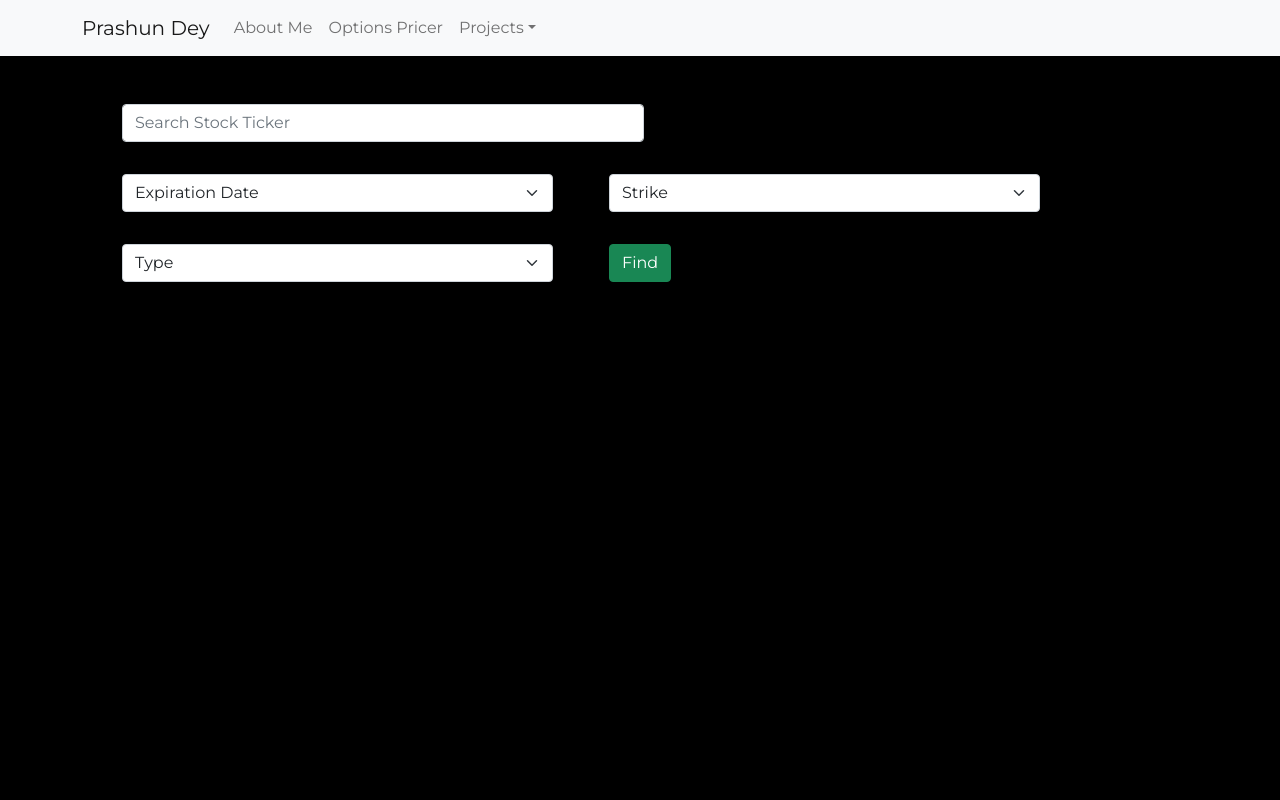
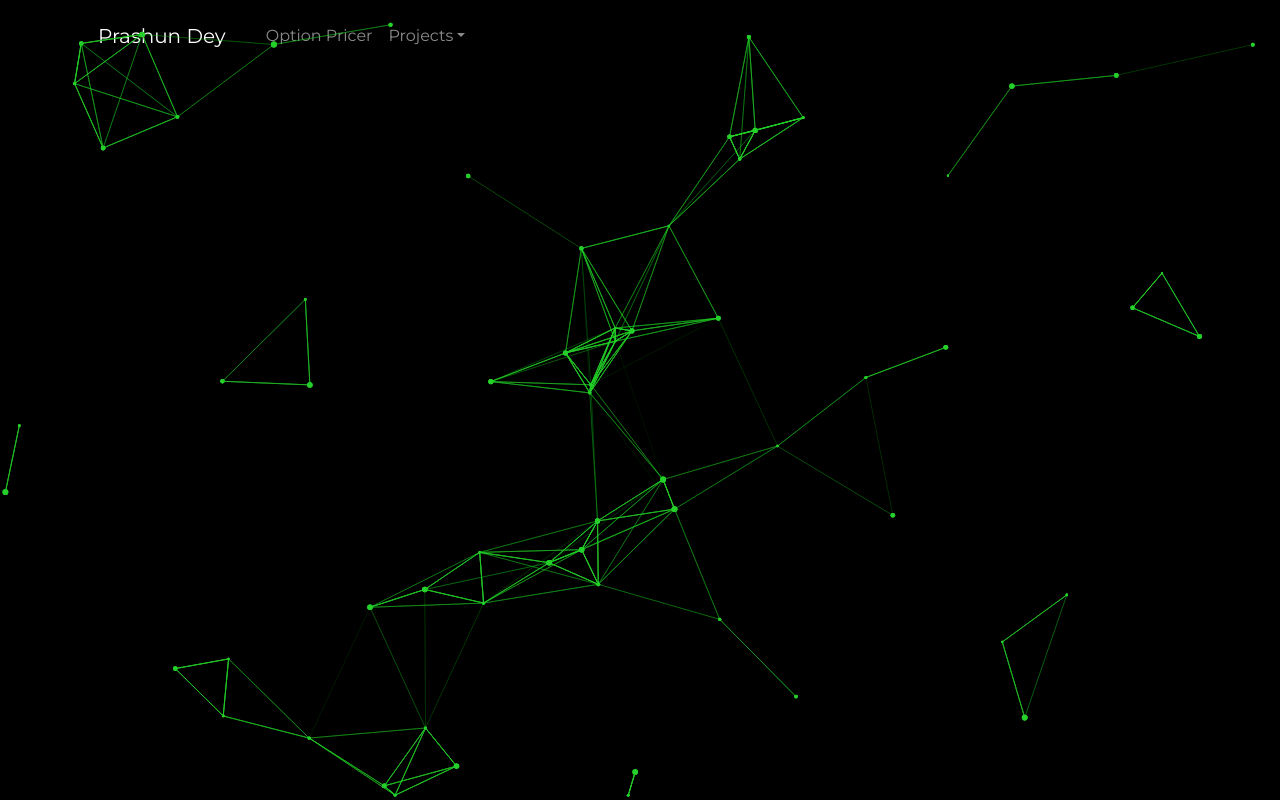
Before and after one commit to prashundey/options-app, a React (Create React App) app: page / in a window 1280 px wide. Built offline with nearby package versions, Linux system fonts and the light colour scheme.

Commit message:
Fixed: Contract ticker state bug

```diff
--- a/package.json
+++ b/package.json
@@ -15,10 +15,13 @@
     "axios": "^0.21.4",
     "bootstrap": "^5.1.1",
     "formik": "^2.2.9",
+    "particles.js": "^2.0.0",
     "react": "^17.0.2",
     "react-bootstrap": "^2.0.0-rc.0",
     "react-dom": "^17.0.2",
+    "react-router-dom": "^5.3.0",
     "react-scripts": "^4.0.3",
+    "react-tsparticles": "^1.35.2",
     "typescript": "^4.4.3",
     "web-vitals": "^1.1.2"
   },
--- /dev/null
+++ b/src/components/main/HeaderComponent.css
@@ -0,0 +1,8 @@
+.myNav {
+    background-color: black;
+}
+
+.nav-link {
+    color: white;
+    size: 2rem;
+}
--- a/src/components/main/HeaderComponent.tsx
+++ b/src/components/main/HeaderComponent.tsx
@@ -1,22 +1,28 @@
 import React from "react";
 import { Container, Nav, Navbar, NavDropdown } from "react-bootstrap";
+import { Link } from "react-router-dom";
+import './HeaderComponent.css'
 
 export class HeaderComponent extends React.Component {
     render() {
         return (
             <div>
-                <Navbar bg="light" variant="light" expand="lg">
+                <Navbar className="myNav" variant="dark" expand="lg" >
                     <Container>
-                        <Navbar.Brand href="#home">Prashun Dey</Navbar.Brand>
+                        <Navbar.Brand>
+                            <Link className="nav-link" to="/">Prashun Dey</Link>
+                        </Navbar.Brand>
                         <Navbar.Toggle aria-controls="basic-navbar-nav" />
                         <Navbar.Collapse id="basic-navbar-nav">
                             <Nav className="me-auto">
-                                <Nav.Link href="#home">About Me</Nav.Link>
-                                <Nav.Link href="#link">Options Pricer</Nav.Link>
+                                <Link className="nav-link" to="/options-pricer">Option Pricer</Link>
                                 <NavDropdown title="Projects" id="basic-nav-dropdown">
-                                    <NavDropdown.Item href="#action/3.1">Option Pricer</NavDropdown.Item>
-                                    <NavDropdown.Item href="#action/3.2">GH 1</NavDropdown.Item>
-                                    <NavDropdown.Item href="#action/3.3">GH 2</NavDropdown.Item>
+                                    <NavDropdown.Item href="#action/3.1">
+                                        Option Pricer
+                                     </NavDropdown.Item>
+
+                                    <NavDropdown.Item href="#action/3.2">GH1</NavDropdown.Item>
+                                    <NavDropdown.Item href="#action/3.3">GH2</NavDropdown.Item>
                                     <NavDropdown.Divider />
                                     <NavDropdown.Item href="#action/3.4">Github Profile</NavDropdown.Item>
                                 </NavDropdown>
--- a/src/components/main/MyApp.tsx
+++ b/src/components/main/MyApp.tsx
@@ -1,13 +1,18 @@
 import React from "react";
+import { BrowserRouter, Route } from "react-router-dom";
 import { StockOptionsApp } from "../options/StockOptionsApp";
+import { PersonalApp } from "../personal/PersonalApp";
 import { HeaderComponent } from "./HeaderComponent";
 
 export class MyApp extends React.Component {
-    render() : JSX.Element {
-        return(
-            <div>
-                <HeaderComponent></HeaderComponent>
-                <StockOptionsApp></StockOptionsApp>
+    render(): JSX.Element {
+        return (
+            <div className="MyApp">
+                <BrowserRouter>
+                    <HeaderComponent />
+                    <Route path="/" exact component={PersonalApp} />
+                    <Route path="/options-pricer" exact component={StockOptionsApp} />
+                </BrowserRouter>
             </div>
         )
     }
--- a/src/components/options/SearchComponent.tsx
+++ b/src/components/options/SearchComponent.tsx
@@ -50,11 +50,10 @@ export class SearchComponent extends React.Component<{}, state> {
         OptionsDataService.getAutoCompleteSuggestions(value).then(response => {
             this.setState({
                 suggestions: response.data,
-                picked: false,
-                currentSelection: "",
                 strikes: [],
                 expirationDates: [],
-
+                currentSelection: "",
+                picked: false,
                 ticker: "",
                 expirationDate: "",
                 strike: 0,
@@ -63,9 +62,11 @@ export class SearchComponent extends React.Component<{}, state> {
 
         }).catch(() => {
             this.setState({
+                suggestions: [],
+                strikes: [],
+                expirationDates: [],
                 currentSelection: "",
-                suggestions: [],
-
+                picked: false,
                 ticker: "",
                 expirationDate: "",
                 strike: 0,
@@ -75,7 +76,6 @@ export class SearchComponent extends React.Component<{}, state> {
     }
 
     onOptionClick(e: React.MouseEvent) {
-
         OptionsDataService.getOptionChainInfo(e.currentTarget.id).then(response => {
             this.setState({
                 ticker: response.data.symbol,
@@ -88,40 +88,31 @@ export class SearchComponent extends React.Component<{}, state> {
         })
     }
 
-    private submitForm = (e: any) => {
+    submitForm = (e: any) => {
         e.preventDefault();
+
         this.setState({
-            ticker: e.target.form.ticker.value,
             expirationDate: e.target.form.date.value,
             strike: e.target.form.strike.value,
             type: e.target.form.type.value,
             picked: true
         })
-        if (this.exRef && this.exRef.current) {
-            console.log("Entered");
-            this.exRef.current.scrollIntoView();
-        }
     }
 
-    private formChanged = (e: any) => {
-        this.setState({
-            picked: false,
-            ticker: "",
-            expirationDate: "",
-            strike: 0,
-            type: "",
-        })
+    onFocus = (e: any) => {
+        e.target.setAttribute('autocomplete', 'off');
     }
 
     render() {
         return (
-            <div >
-                <Container>
-                    <Form className="search-form" onChange={this.formChanged}>
+            <div>
+                <Container className="search-container">
+                    <Form className="search-form">
                         <Row className="search-form-row">
                             <Col className="search-form-col" xs={8} md={6}>
                                 <Form.Control className="search-bar" placeholder="Search Stock Ticker" aria-label="ticker" id="ticker" name="ticker"
-                                    onChange={this.onInputChange} />
+                                    onChange={this.onInputChange}
+                                    onFocus={this.onFocus}/>
                                 <div className="list-group" id="suggestions">
                                     {this.state.suggestions.map((stock, index) => {
                                         return (
@@ -136,12 +127,13 @@ export class SearchComponent extends React.Component<{}, state> {
                                     })}
                                 </div>
                             </Col>
-
                             <Col className="search-form-col" xs={4} md={4}>
                                 <h2><Badge bg="success">{this.state.currentSelection}</Badge></h2>
                             </Col>
+                        </Row>
 
-                            <Col className="search-form-col" xs={12} md={5}>
+                        <Row className="search-form-row ">
+                            <Col className="search-form-col second" xs={12} md={3}>
                                 <Form.Select aria-label="ExpirationDate" id="date" name="date">
                                     <option>Expiration Date</option>
                                     {this.state.expirationDates.map((date, index) => {
@@ -153,7 +145,7 @@ export class SearchComponent extends React.Component<{}, state> {
                                     })}
                                 </Form.Select>
                             </Col>
-                            <Col className="search-form-col" xs={12} md={5}>
+                            <Col className="search-form-col second" xs={12} md={3}>
                                 <Form.Select aria-label="Strike" id="strike" name="strike">
                                     <option>Strike</option>
                                     {this.state.strikes.map((strike, index) => {
@@ -165,19 +157,21 @@ export class SearchComponent extends React.Component<{}, state> {
                                     })}
                                 </Form.Select>
                             </Col>
-
-                            <Col className="search-form-col" xs={12} md={5}>
+                            <Col className="search-form-col second" xs={12} md={3}>
                                 <Form.Select aria-label="Type" name="type" id="type">
                                     <option>Type</option>
                                     <option value="call">Call</option>
                                     <option value="put">Put</option>
                                 </Form.Select>
                             </Col>
+                        </Row>
 
+                        <Row className="search-form-row">
                             <Col className="search-form-col" xs={6} md={6}>
-                                <Button type="submit" className="btn btn-success" onClick={this.submitForm}>Find</Button>
+                                <Button type="submit" className="btn submit" onClick={this.submitForm}>Find</Button>
                             </Col>
                         </Row>
+
                     </Form>
                 </Container>
 
@@ -188,7 +182,8 @@ export class SearchComponent extends React.Component<{}, state> {
                                 expirationDate={this.state.expirationDate}
                                 strike={this.state.strike}
                                 type={this.state.type}>
-                            </Contract>}
+                            </Contract>
+                        }
                     </Row>
                 </Container>
             </div>
--- a/src/components/options/StockOptionsApp.tsx
+++ b/src/components/options/StockOptionsApp.tsx
@@ -3,10 +3,6 @@ import { Container, Row } from 'react-bootstrap'
 import { SearchComponent } from './SearchComponent';
 import "./StockOptionsApp.css"
 
-interface props {
-    searchComponent: SearchComponent;
-
-}
 export class StockOptionsApp extends React.Component {
 
     render() {
@@ -15,7 +11,6 @@ export class StockOptionsApp extends React.Component {
                 <Container>
                     <Row><SearchComponent/></Row>
                 </Container>
-
             </div>
         )
     }
--- /dev/null
+++ b/src/components/personal/ParticlesComponent.jsx
@@ -0,0 +1,103 @@
+import React from 'react'
+import Particles from "react-tsparticles"
+
+export class ParticlesComponent extends React.Component {
+    constructor(props) {
+      super(props);
+
+      //this.particlesInit = this.particlesInit.bind(this);
+      this.particlesLoaded = this.particlesLoaded.bind(this);
+    }
+    particlesLoaded(container) {
+      console.log(container);
+    }
+
+    render() {
+      return (
+        <Particles
+          id="tsparticles"
+          canvasClassName="particle-canvas"
+          init={this.particlesInit}
+          loaded={this.particlesLoaded}
+          options={{
+            background: {
+              color: {
+                value: "black",
+              },
+            },
+            fpsLimit: 60,
+            interactivity: {
+              detectsOn: "canvas",
+              events: {
+                onClick: {
+                  enable: true,
+                  mode: "push",
+                },
+                onHover: {
+                  enable: true,
+                  mode: "repulse",
+                },
+                resize: true,
+              },
+              modes: {
+                bubble: {
+                  distance: 400,
+                  duration: 2,
+                  opacity: 0.8,
+                  size: 40,
+                },
+                push: {
+                  quantity: 4,
+                },
+                repulse: {
+                  distance: 200,
+                  duration: 0.4,
+                },
+              },
+            },
+            particles: {
+              color: {
+                value: "rgba(38,208,43,1)",
+              },
+              links: {
+                color: "rgba(38,208,43,1)",
+                distance: 150,
+                enable: true,
+                opacity: 0.5,
+                width: 1,
+              },
+              collisions: {
+                enable: true,
+              },
+              move: {
+                direction: "none",
+                enable: true,
+                outMode: "bounce",
+                random: false,
+                speed: 6,
+                straight: false,
+              },
+              number: {
+                density: {
+                  enable: true,
+                  value_area: 800,
+                },
+                value: 50,
+              },
+              opacity: {
+                value: 0.75,
+              },
+              shape: {
+                type: "circle",
+              },
+              size: {
+                random: true,
+                value: 3,
+              },
+            },
+            detectRetina: true,
+          }}
+        />
+      );
+    }
+  }
--- /dev/null
+++ b/src/components/personal/PersonalApp.jsx
@@ -0,0 +1,13 @@
+import React from "react";
+
+import { ParticlesComponent } from "./ParticlesComponent";
+
+export class PersonalApp extends React.Component {
+  render() {
+    return (
+      <div>
+        <ParticlesComponent></ParticlesComponent>
+        </div>
+    );
+  }
+}
--- /dev/null
+++ b/src/components/personal/particles.css
@@ -0,0 +1,3 @@
+.particle-canvas {
+    position: absolute !important;
+}
```
Also changed, not shown: src/components/options/SearchComponent.css (+11 -0 lines), src/components/options/contract/ContractComponent.tsx (+6 -2 lines), 1 other file (tests, documents, lock files or other folders).
